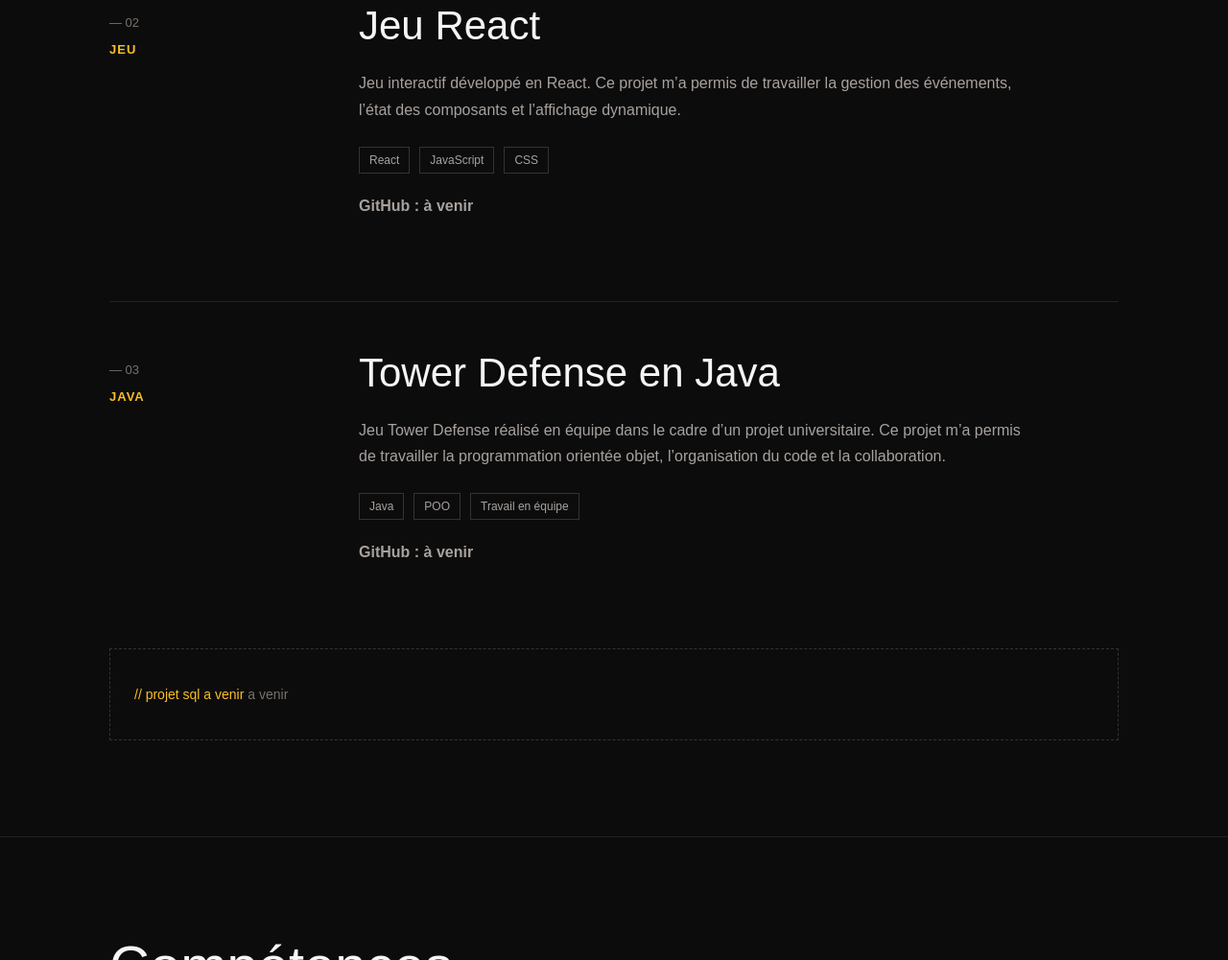
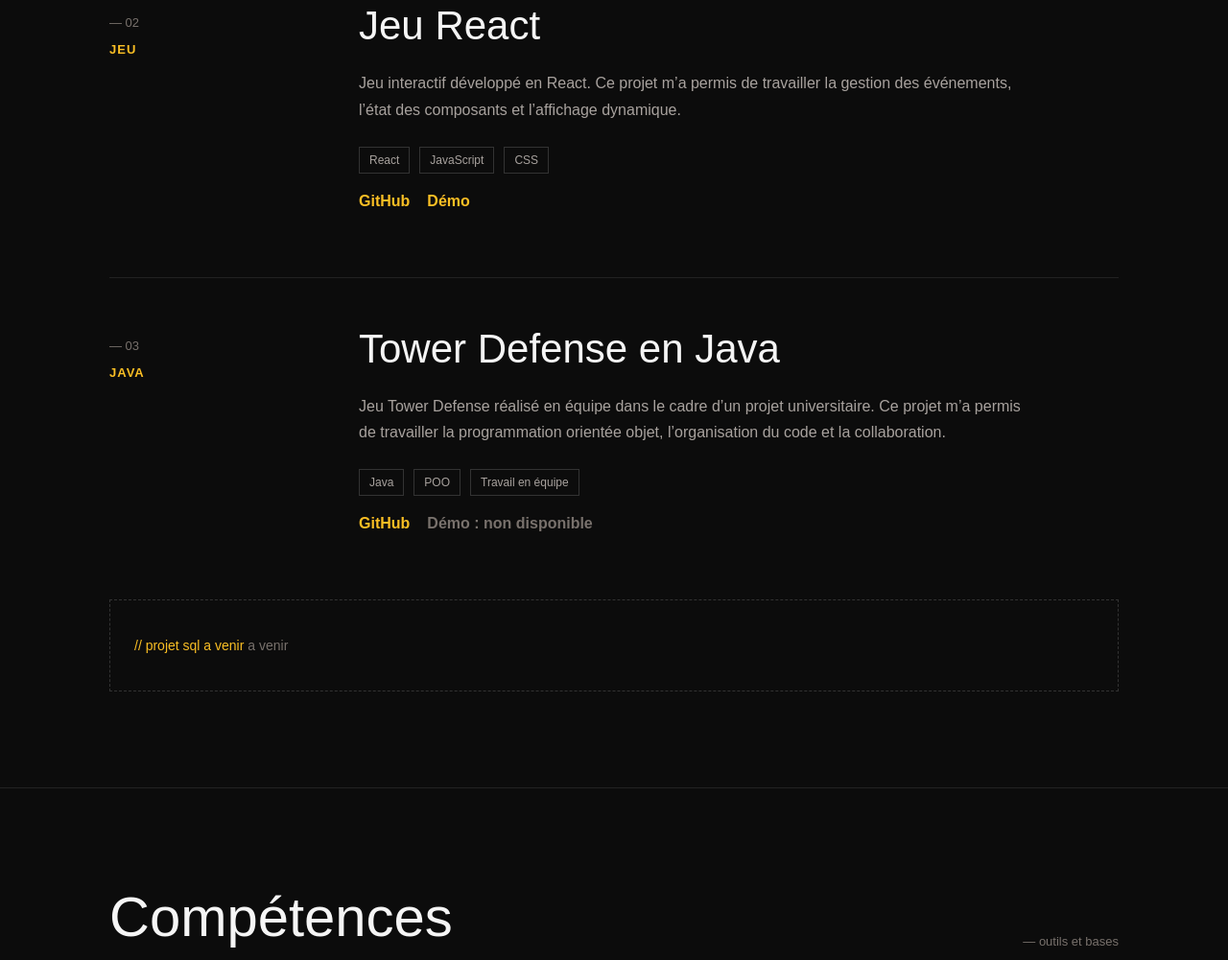
Before and after one commit to christianmahi/portfolio, a plain HTML site: page index.html in a window 1280 px wide. Shown: the part 1659-2660 px from the top of the page at 96% size. Drawn offline with Linux system fonts and the light colour scheme.

Commit message:
lien tower defense

```diff
--- a/index.html
+++ b/index.html
@@ -139,7 +139,15 @@
                             <span>CSS</span>
                         </div>
 
-                        <p class="project-link">GitHub : à venir</p>
+                        <div class="project-links">
+                            <a href="https://github.com/christianmahi/Jeu-React" target="_blank" rel="noopener noreferrer">
+                                GitHub
+                            </a>
+
+                            <a href="https://christianmahi.github.io/Jeu-React/" target="_blank" rel="noopener noreferrer">
+                                Démo
+                            </a>
+                        </div>
                     </div>
                 </article>
 
@@ -164,7 +172,13 @@
                             <span>Travail en équipe</span>
                         </div>
 
-                        <p class="project-link">GitHub : à venir</p>
+                        <div class="project-links">
+                            <a href="https://github.com/christianmahi/Tower-Defense" target="_blank" rel="noopener noreferrer">
+                                GitHub
+                            </a>
+
+                            <span>Démo : non disponible</span>
+                        </div>
                     </div>
                 </article>
 
--- a/style.css
+++ b/style.css
@@ -245,6 +245,10 @@ header {
     color: #f5f5f5;
 }
 
+.project-links span {
+    color: #78716c;
+    font-weight: bold;
+}
 .tags {
     display: flex;
     flex-wrap: wrap;
```
